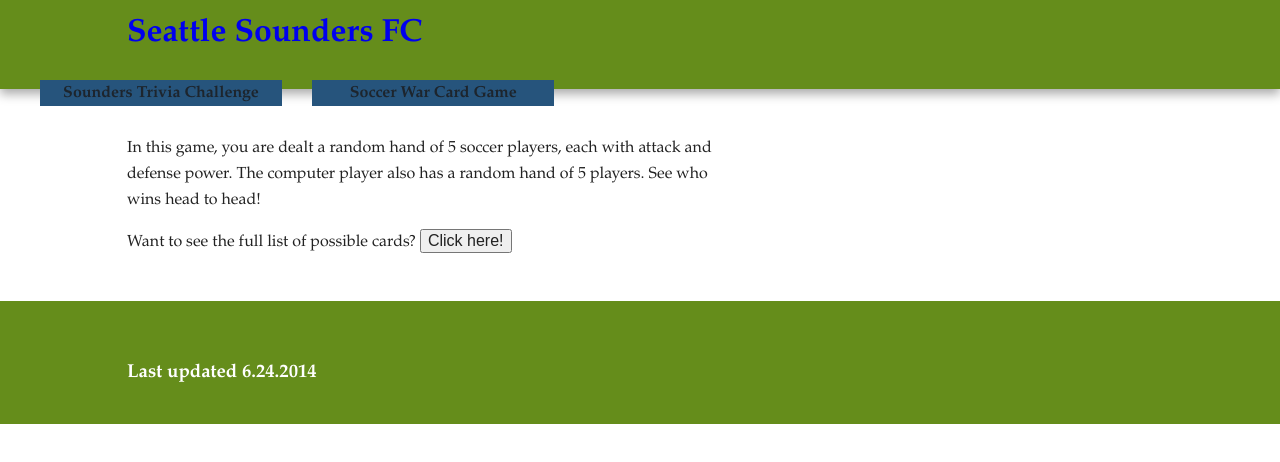
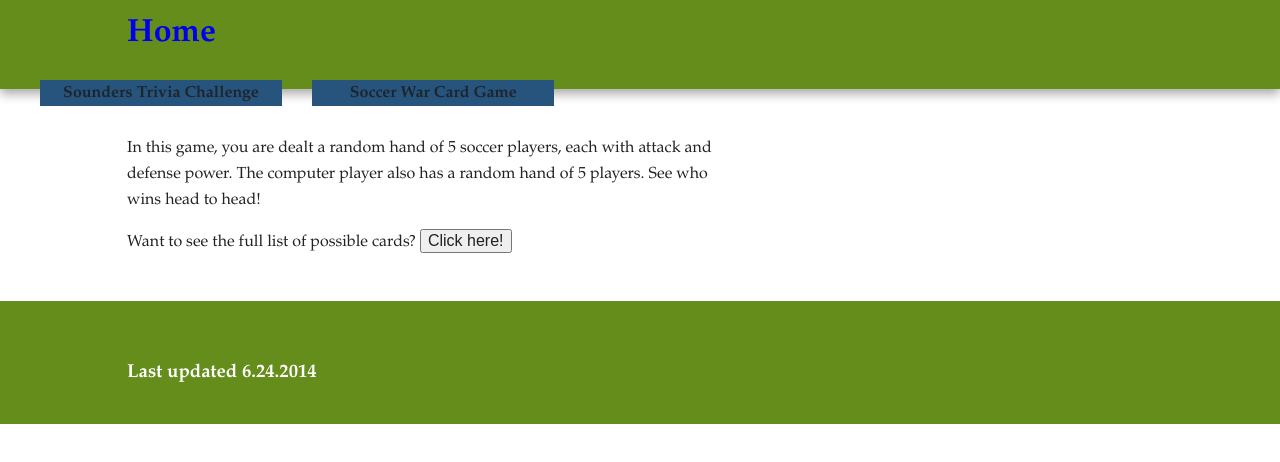
Before and after one commit to kcbridges/soundersSite, a plain HTML site: page cardGame.html in a window 1280 px wide. Drawn offline with nearby package versions, Linux system fonts and the light colour scheme.

Commit message:
Changed home link to say home (for now)

```diff
--- a/cardGame.html
+++ b/cardGame.html
@@ -29,7 +29,7 @@
 
         <div class="header-container">
             <header class="wrapper clearfix">
-                <h1 class="title"><a href="index.html">Seattle Sounders FC</a></h1>
+                <h1 class="title"><a href="index.html">Home</a></h1>
                 <nav>
                     <ul>
                         <li><a href="guessGame.html">Sounders Trivia Challenge</a></li>
```
Also changed, not shown: guessGame.html (+1 -1 lines), index.html (+1 -1 lines).
